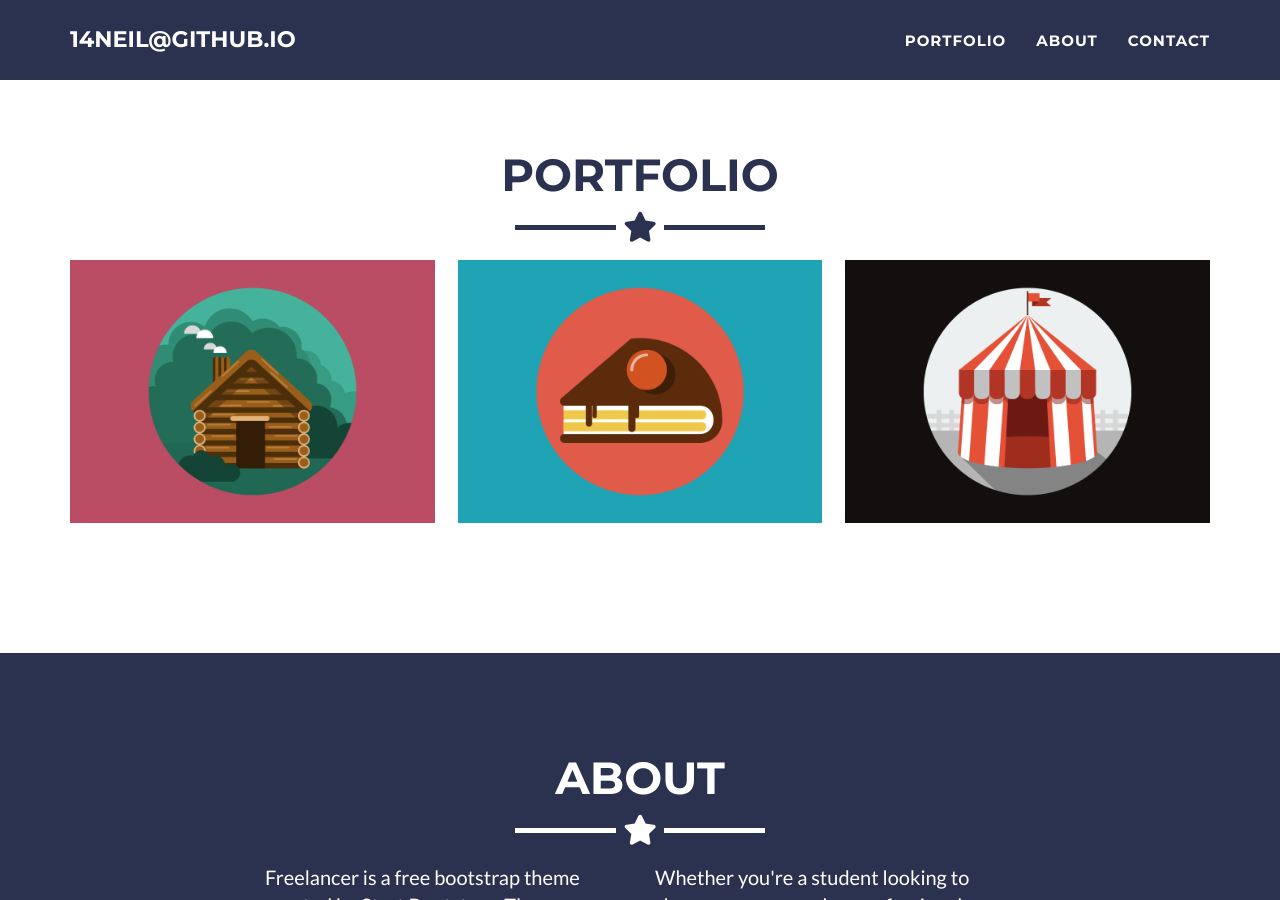
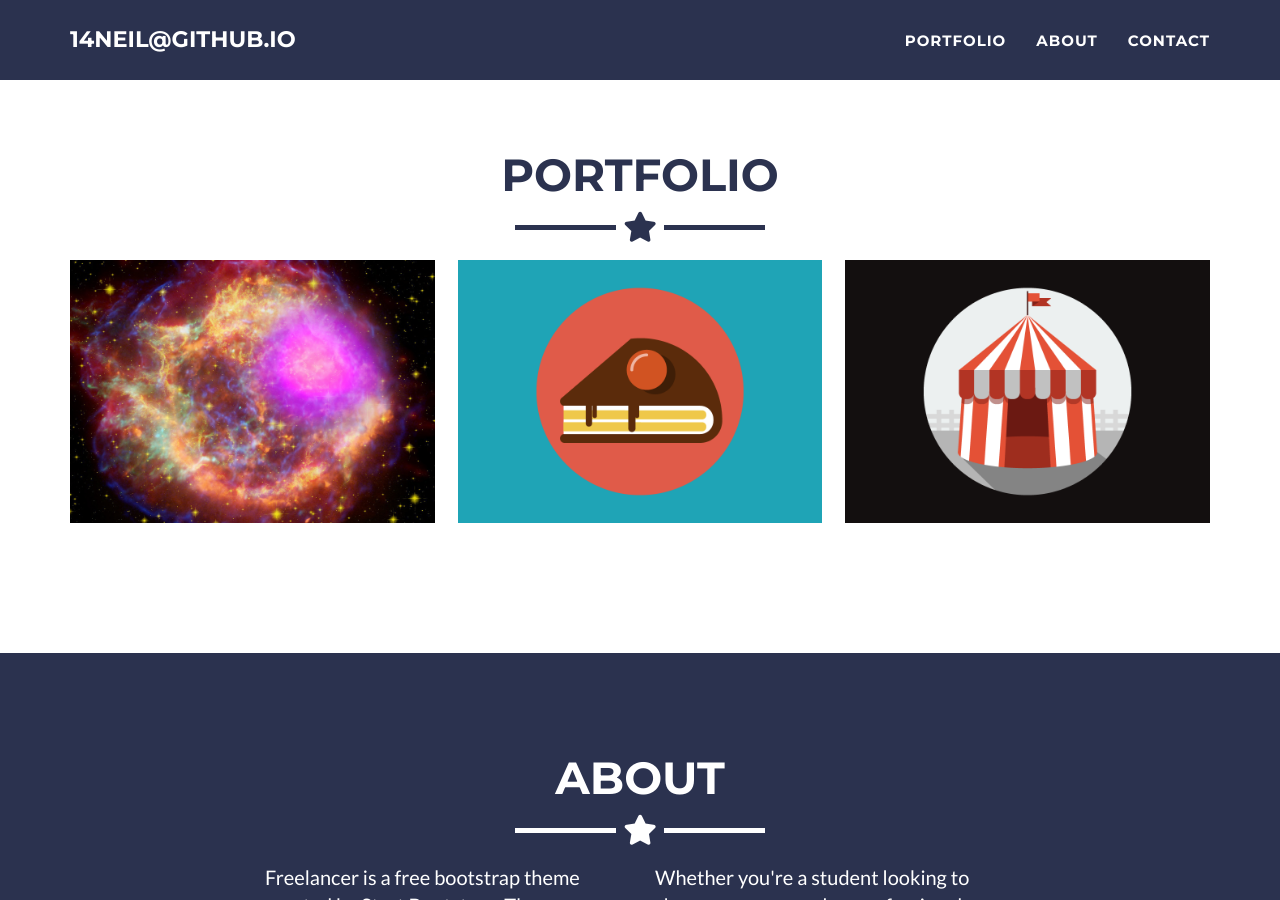
Before and after one commit to 14neil/14neil.github.io, a Jekyll site: the page built from _posts/2014-07-18-project-1.markdown, in a window 1280 px wide and 900 px high, scrolled down 981 px. Built offline with Jekyll 4.4.1, drawn with Linux system fonts in a browser that asks for light colours.

Commit message:
Update 2014-07-18-project-1.markdown

```diff
--- a/_posts/2014-07-18-project-1.markdown
+++ b/_posts/2014-07-18-project-1.markdown
@@ -2,7 +2,7 @@
 layout: default
 modal-id: 1
 date: 2014-07-18
-img: cabin.png
+img: supernova.jpg
 alt: image-alt
 project-date: April 2014
 client: Start Bootstrap
```
